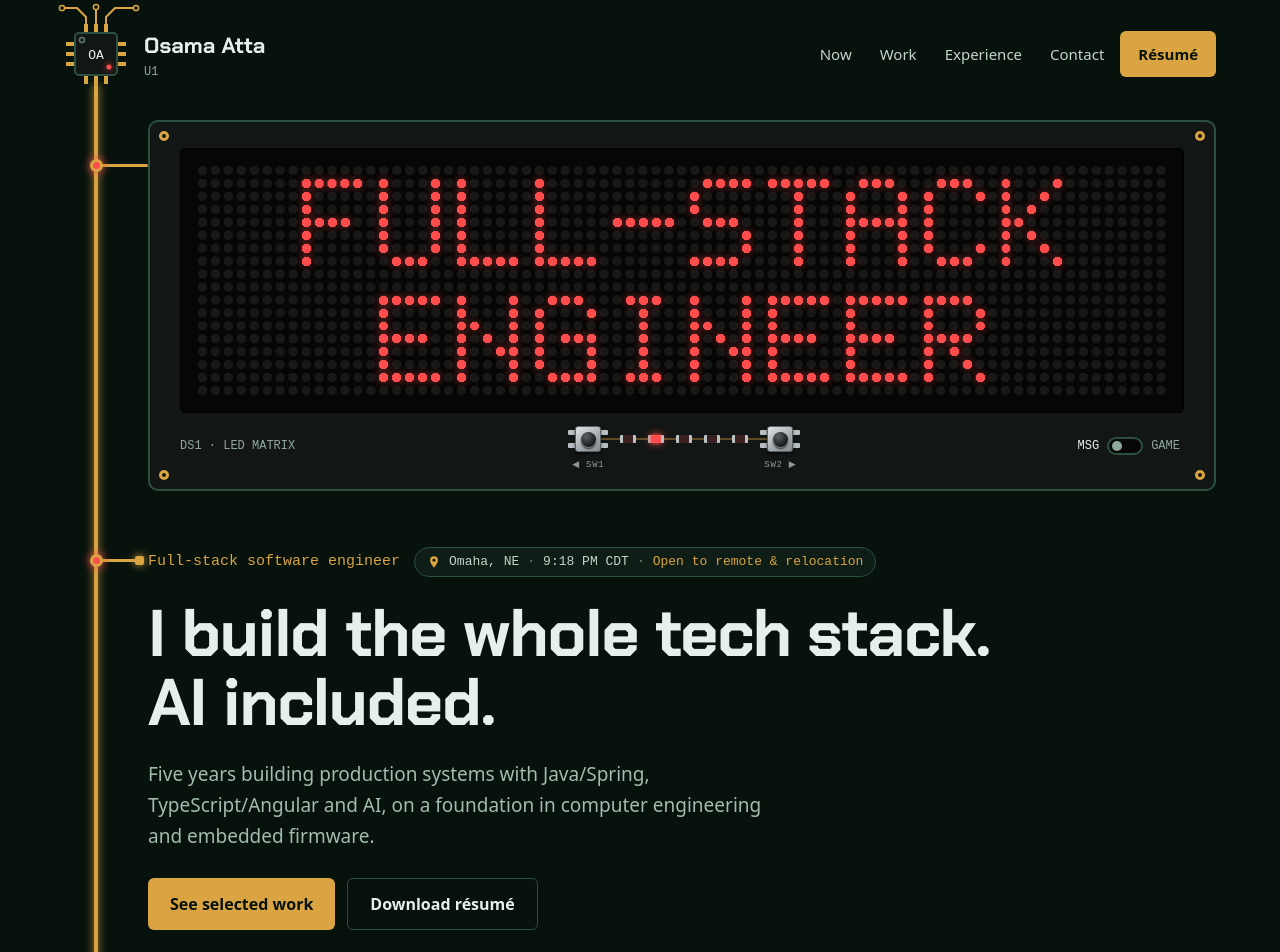
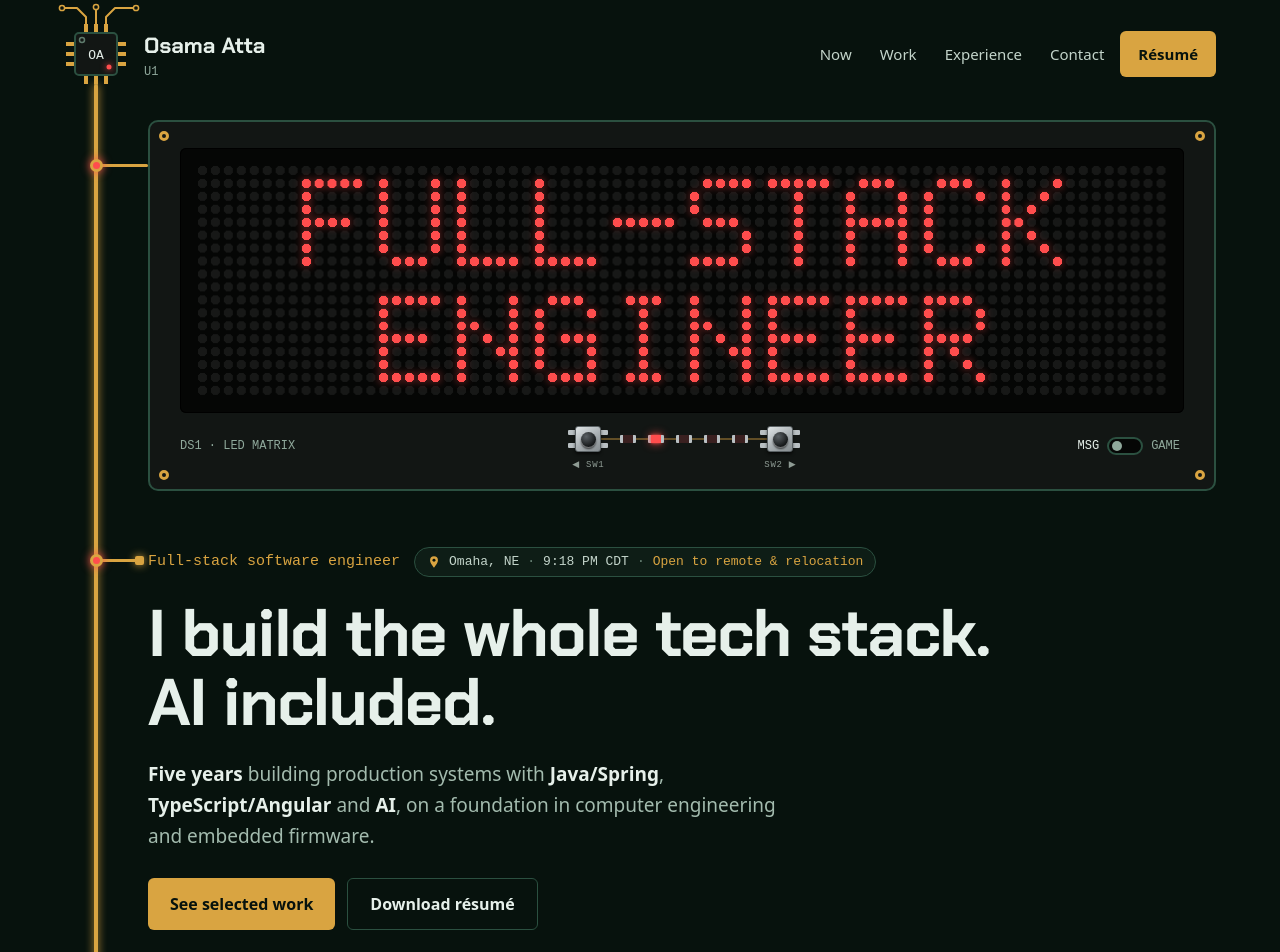
Before and after one commit to osama-atta/portfolio, a Next.js app: page / in a window 1280 px wide. Shown: the top 952 px of the page. Built offline with nearby package versions, Linux system fonts and the light colour scheme.

Commit message:
bold first paragraph

```diff
--- a/src/components/Hero.tsx
+++ b/src/components/Hero.tsx
@@ -2,6 +2,19 @@ import { profile } from "@/data/content";
 import { withBasePath } from "@/lib/basePath";
 import { PoweredSection } from "./circuit/PoweredSection";
 import { LocalTime } from "./LocalTime";
+
+/** Turns **bold** markers in a sentence into <strong> text. */
+function withBold(text: string) {
+  return text.split("**").map((part, i) =>
+    i % 2 === 1 ? (
+      <strong key={i} className="font-semibold text-ink">
+        {part}
+      </strong>
+    ) : (
+      part
+    ),
+  );
+}
 
 export function Hero() {
   return (
@@ -22,7 +35,7 @@ export function Hero() {
         </p>
       </div>
       <h1 className="m-0 font-display text-[clamp(40px,5.6vw,66px)] font-bold leading-[1.05] tracking-[-0.02em]">{profile.headline}</h1>
-      <p className="m-0 max-w-[640px] text-[19px] leading-relaxed text-muted">{profile.intro}</p>
+      <p className="m-0 max-w-[640px] text-[19px] leading-relaxed text-muted">{withBold(profile.intro)}</p>
       <div className="flex flex-wrap gap-3 pt-1">
         <a href="#work" className="rounded-md bg-copper px-[22px] py-3.5 text-base font-semibold text-board no-underline hover:brightness-110">
           See selected work
--- a/src/data/content.ts
+++ b/src/data/content.ts
@@ -9,8 +9,9 @@ export const profile = {
   coordinates: "41.2565°N 95.9345°W",
   availability: "Open to remote & relocation",
   headline: "I build the whole tech stack. AI included.",
+  // Wrap words in **double asterisks** to make them bold.
   intro:
-    "Five years building production systems with Java/Spring, TypeScript/Angular and AI, on a foundation in computer engineering and embedded firmware.",
+    "**Five years** building production systems with **Java/Spring**, **TypeScript/Angular** and **AI**, on a foundation in computer engineering and embedded firmware.",
   email: "osama.obeid@hotmail.com",
   github: "https://github.com/osama-atta",
   linkedin: "https://www.linkedin.com/in/osama-atta3",
```
